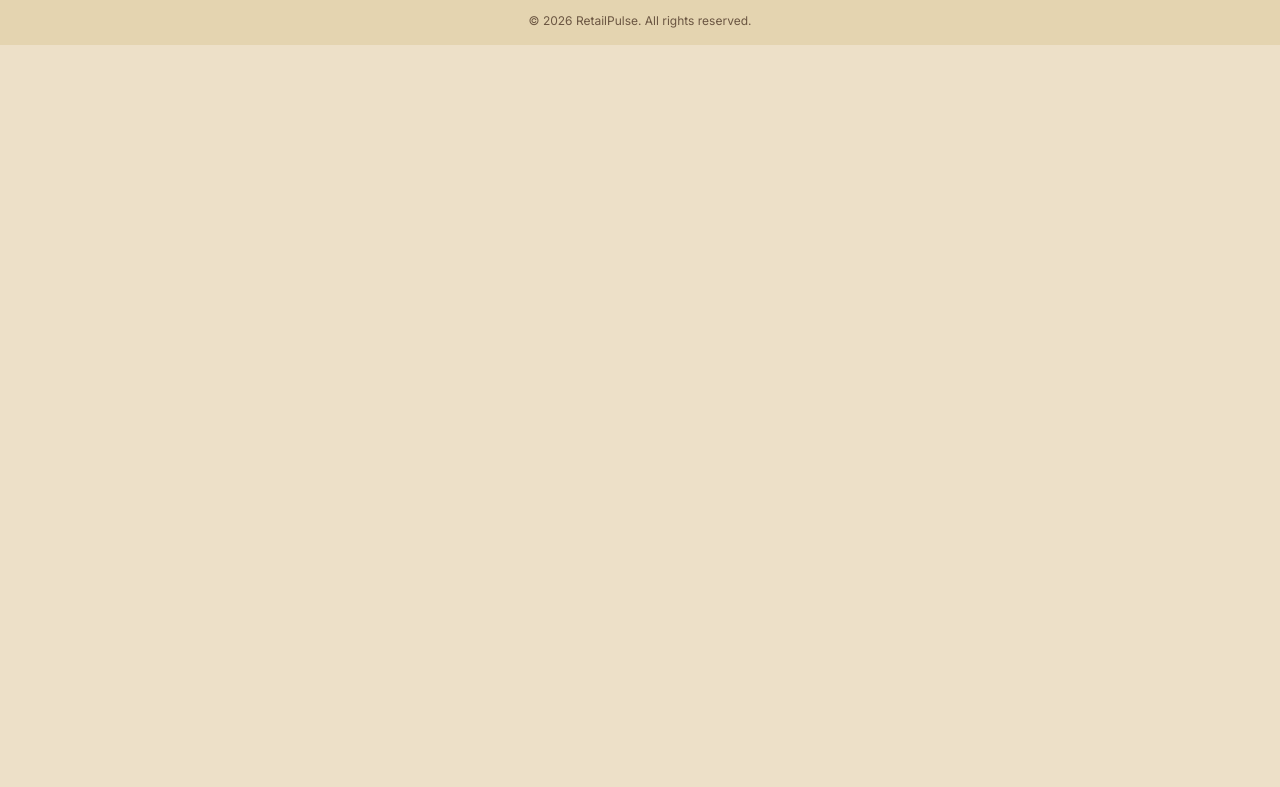
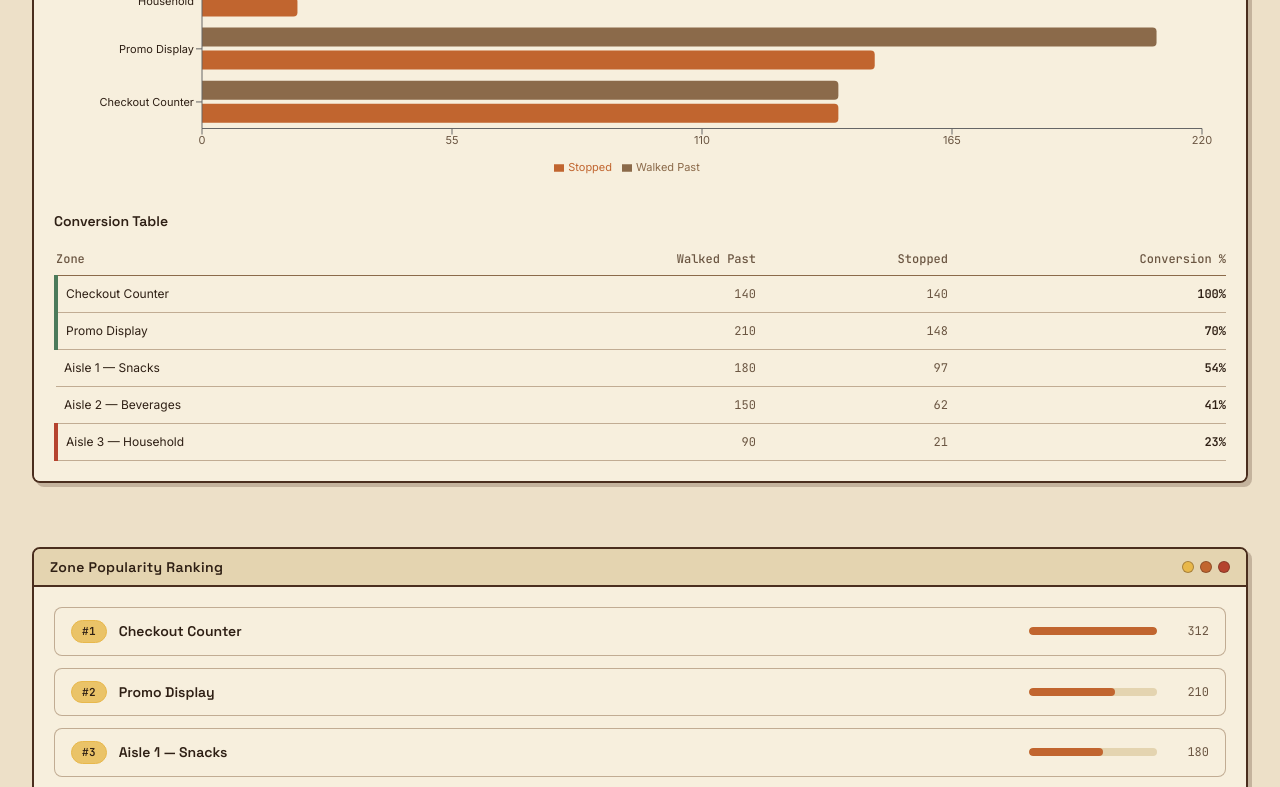
Before and after one commit to muhammad-moiz-ansari/retail-store-analysis, a Next.js app in the folder frontend/: page /spatial-analytics in a window 1280 px wide. Shown: the part 2000-2787 px from the top of the page. Before the commit the page ends 2045 px from the top, so only its background shows below. Built offline with nearby package versions, Linux system fonts and the light colour scheme.

Commit message:
feat: add zone conversion rate and popularity ranking

```diff
--- a/frontend/src/app/spatial-analytics/page.tsx
+++ b/frontend/src/app/spatial-analytics/page.tsx
@@ -1,6 +1,16 @@
 "use client";
 
 import React from "react";
+import {
+  BarChart,
+  Bar,
+  XAxis,
+  YAxis,
+  Tooltip,
+  ResponsiveContainer,
+  Cell,
+  Legend,
+} from "recharts";
 import { RetroWindow, RetroCard, Badge } from "@/components/ui";
 
 /* ═══════════════════════════════════════════════════════════════
@@ -123,6 +133,12 @@ export default function SpatialAnalyticsPage() {
 
         {/* ── Section 3: Bottleneck & Crowd Density Alerts ── */}
         <BottleneckAlertsSection />
+
+        {/* ── Section 4: Zone Conversion Rate ── */}
+        <ConversionRateSection />
+
+        {/* ── Section 5: Zone Popularity Ranking ── */}
+        <PopularityRankingSection />
       </main>
     </div>
   );
@@ -385,6 +401,174 @@ function AlertCard({
 }
 
 /* ═══════════════════════════════════════════════════════════════
+   Section 4: Zone Conversion Rate
+   ═══════════════════════════════════════════════════════════════ */
+
+/** Recharts tooltip matched to the design system */
+function ConversionTooltip({ active, payload, label }: any) {
+  if (!active || !payload?.length) return null;
+  return (
+    <div className="rounded-lg border border-border-soft bg-surface px-3 py-2 shadow-lg text-xs">
+      <p className="font-heading font-semibold text-text mb-1">{label}</p>
+      {payload.map((entry: any) => (
+        <p key={entry.name} className="font-mono text-text-muted">
+          <span
+            className="inline-block w-2.5 h-2.5 rounded-sm mr-1.5 align-middle"
+            style={{ backgroundColor: entry.color }}
+          />
+          {entry.name}: {entry.value}
+        </p>
+      ))}
+    </div>
+  );
+}
+
+function ConversionRateSection() {
+  return (
+    <RetroWindow title="Zone Conversion Rate">
+      <div className="space-y-8">
+        {/* Horizontal grouped bar chart */}
+        <div>
+          <p className="text-xs text-text-muted mb-4 font-body">
+            Walked Past vs. Stopped — per zone (today)
+          </p>
+          <div className="w-full h-[280px] md:h-[320px]">
+            <ResponsiveContainer width="100%" height="100%">
+              <BarChart
+                data={CONVERSION_DATA}
+                layout="vertical"
+                margin={{ top: 4, right: 24, left: 8, bottom: 4 }}
+              >
+                <XAxis type="number" tick={{ fontSize: 11, fill: "#6B5642" }} />
+                <YAxis
+                  type="category"
+                  dataKey="zone"
+                  width={140}
+                  tick={{ fontSize: 11, fill: "#2E1F14" }}
+                />
+                <Tooltip content={<ConversionTooltip />} />
+                <Legend
+                  iconSize={10}
+                  wrapperStyle={{ fontSize: 11, fontFamily: "var(--font-mono)" }}
+                />
+                <Bar dataKey="walkedPast" name="Walked Past" fill="#8B6A4A" radius={[0, 4, 4, 0]} />
+                <Bar dataKey="stopped" name="Stopped" fill="#C1652F" radius={[0, 4, 4, 0]} />
+              </BarChart>
+            </ResponsiveContainer>
+          </div>
+        </div>
+
+        {/* Conversion table — sorted by pct descending */}
+        <div>
+          <h3 className="font-heading text-sm font-semibold text-text mb-3">
+            Conversion Table
+          </h3>
+          <div className="overflow-x-auto">
+            <table className="w-full text-xs">
+              <thead>
+                <tr className="border-b border-border-soft text-left text-text-muted font-mono">
+                  <th className="py-2 pr-3 font-medium">Zone</th>
+                  <th className="py-2 pr-3 font-medium text-right">Walked Past</th>
+                  <th className="py-2 pr-3 font-medium text-right">Stopped</th>
+                  <th className="py-2 font-medium text-right">Conversion %</th>
+                </tr>
+              </thead>
+              <tbody>
+                {CONVERSION_TABLE.map((row) => {
+                  const highlight =
+                    row.pct >= 60
+                      ? "border-l-4 border-l-success"
+                      : row.pct < 30
+                        ? "border-l-4 border-l-danger"
+                        : "";
+                  return (
+                    <tr
+                      key={row.zone}
+                      className={`border-b border-border-soft/50 ${highlight}`}
+                    >
+                      <td className="py-2.5 pr-3 font-body text-text pl-2">
+                        {row.zone}
+                      </td>
+                      <td className="py-2.5 pr-3 font-mono text-text-muted text-right">
+                        {row.walkedPast}
+                      </td>
+                      <td className="py-2.5 pr-3 font-mono text-text-muted text-right">
+                        {row.stopped}
+                      </td>
+                      <td className="py-2.5 font-mono font-semibold text-right text-text">
+                        {row.pct}%
+                      </td>
+                    </tr>
+                  );
+                })}
+              </tbody>
+            </table>
+          </div>
+        </div>
+      </div>
+    </RetroWindow>
+  );
+}
+
+/* ═══════════════════════════════════════════════════════════════
+   Section 5: Zone Popularity Ranking
+   ═══════════════════════════════════════════════════════════════ */
+
+function PopularityRankingSection() {
+  const maxVisits = Math.max(...POPULARITY_RANKING.map((z) => z.visits));
+
+  return (
+    <RetroWindow title="Zone Popularity Ranking">
+      <div className="space-y-3">
+        {POPULARITY_RANKING.map((z) => (
+          <div
+            key={z.rank}
+            className="flex items-center gap-3 rounded-lg border border-border-soft/50 bg-surface px-4 py-3"
+          >
+            {/* Rank badge */}
+            <Badge
+              variant={z.rank <= 3 ? "accent" : "neutral"}
+            >
+              #{z.rank}
+            </Badge>
+
+            {/* Zone name + note */}
+            <div className="flex-1 min-w-0">
+              <p className="font-heading text-sm font-semibold text-text truncate">
+                {z.zone}
+              </p>
+              {z.note && (
+                <p className="text-[10px] text-text-muted italic mt-0.5">
+                  {z.note}
+                </p>
+              )}
+            </div>
+
+            {/* Visit bar + count */}
+            <div className="hidden sm:flex items-center gap-3 w-[180px]">
+              <div className="flex-1 h-2 rounded-full bg-surface-alt overflow-hidden">
+                <div
+                  className="h-full rounded-full bg-accent"
+                  style={{ width: `${(z.visits / maxVisits) * 100}%` }}
+                />
+              </div>
+              <span className="font-mono text-xs text-text-muted w-10 text-right">
+                {z.visits}
+              </span>
+            </div>
+
+            {/* Mobile: just the count */}
+            <span className="sm:hidden font-mono text-xs text-text-muted">
+              {z.visits}
+            </span>
+          </div>
+        ))}
+      </div>
+    </RetroWindow>
+  );
+}
+
+/* ═══════════════════════════════════════════════════════════════
    CSS keyframes — injected via a style tag for the pulse animation
    ═══════════════════════════════════════════════════════════════ */
 
```
